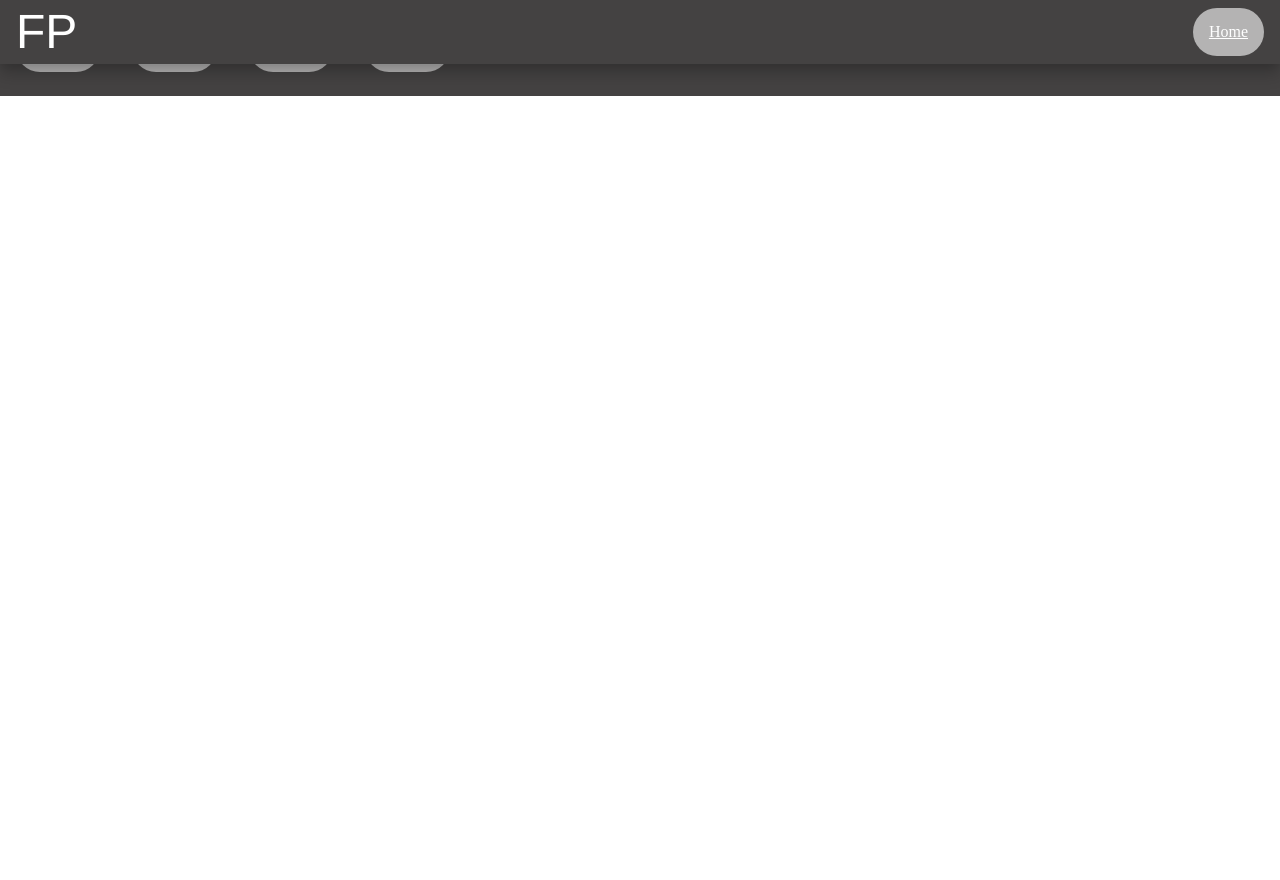
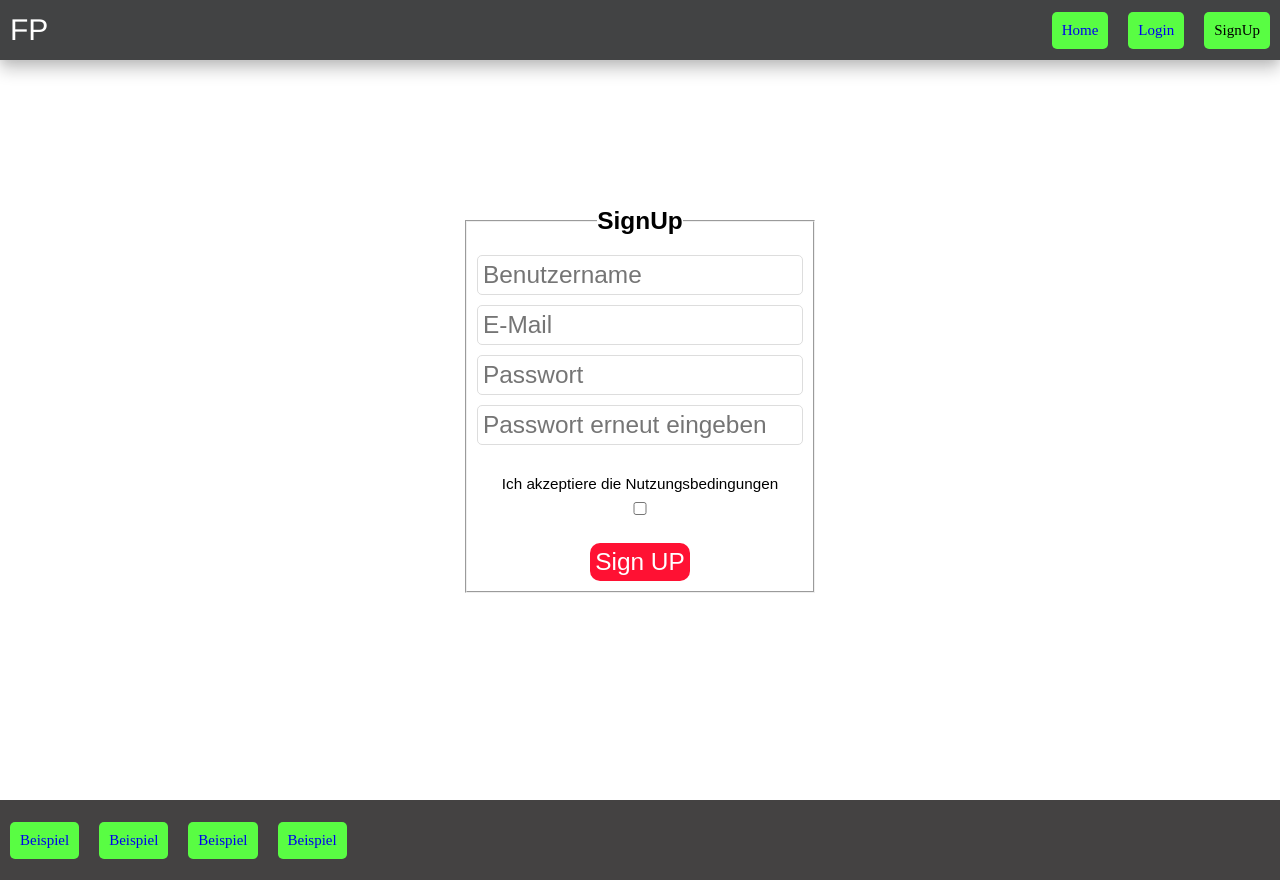
Before and after one commit to BarloGER/SportBase-Frontend, a React (Create React App) app: page /signup in a window 1280 px wide. Before the commit the page ends 800 px from the top, so only its background shows below. Built offline with nearby package versions, Linux system fonts and the light colour scheme.

Commit message:
added Login, SignUp and changed styling

```diff
--- a/src/App.js
+++ b/src/App.js
@@ -2,7 +2,9 @@ import { Route, Routes } from "react-router-dom";
 import LandingPage from "./components/LandingPage";
 import Navbar from "./components/Navbar";
 import Footer from "./components/Footer";
-import "./styles/reset.css";
+import Login from "./components/Login";
+import SignUp from "./components/SignUp";
+// import "./styles/reset.css";
 import "./styles/global.css";
 
 export default function App() {
@@ -12,6 +14,8 @@ export default function App() {
 
       <Routes>
         <Route path="/" element={<LandingPage />} />
+        <Route path="/login" element={<Login />} />
+        <Route path="/signup" element={<SignUp />} />
       </Routes>
 
       <Footer />
--- /dev/null
+++ b/src/components/Login.js
@@ -0,0 +1,36 @@
+import "../styles/access.css";
+
+export default function Login() {
+  return (
+    <main className="access">
+      <fieldset>
+        <form onSubmit>
+          <input
+            type="text"
+            name="user_name"
+            placeholder="Benutzername"
+            required
+            onChange
+          />
+          <input
+            type="password"
+            name="password"
+            placeholder="Passwort"
+            required
+            onChange
+          />
+          <div className="terms">
+            <label>
+              Ich möchte angemeldet bleiben.
+              <input type="checkbox" name="confirm" onChange />
+            </label>
+          </div>
+          <button className="button">Login</button>
+        </form>
+        <legend>
+          <h1>Login</h1>
+        </legend>
+      </fieldset>
+    </main>
+  );
+}
--- a/src/components/Navbar.js
+++ b/src/components/Navbar.js
@@ -1,9 +1,13 @@
 import { NavLink } from "react-router-dom";
 import { useState } from "react";
+// import Login from "./Login";
+// import SignUp from "./SignUp";
 import "../styles/navbar.css";
 
 export default function Navbar() {
   const [isNavExpanded, setIsNavExpanded] = useState(false);
+  // const [isLoginToggled, setIsLoginToggled] = useState(false);
+  // const [isSignUpToggled, setIsSignUpToggled] = useState(false);
 
   return (
     <nav className="navigation">
@@ -37,13 +41,29 @@ export default function Navbar() {
           isNavExpanded ? "navigation-menu expanded" : "navigation-menu"
         }
       >
-        <ul>
+        <ul className="nav-link">
+          <NavLink to="/" onClick={() => setIsNavExpanded(false)}>
+            <li>Home</li>
+          </NavLink>
           <NavLink
-            className="nav-link"
-            to="/"
-            onClick={() => setIsNavExpanded(false)}
+            to="/login"
+            onClick={() => {
+              setIsNavExpanded(false);
+              // setIsLoginToggled(!isLoginToggled);
+            }}
           >
-            <li>Home</li>
+            <li>Login</li>
+            {/* {isLoginToggled && <Login />} */}
+          </NavLink>
+          <NavLink
+            to="/signup"
+            onClick={() => {
+              setIsNavExpanded(false);
+              // setIsSignUpToggled(!isSignUpToggled);
+            }}
+          >
+            <li>SignUp</li>
+            {/* {isSignUpToggled && <SignUp />} */}
           </NavLink>
         </ul>
       </div>
--- /dev/null
+++ b/src/components/SignUp.js
@@ -0,0 +1,50 @@
+import "../styles/access.css";
+
+export default function SignUp() {
+  return (
+    <main className="access">
+      <fieldset>
+        <form onSubmit>
+          <input
+            type="text"
+            name="user_name"
+            placeholder="Benutzername"
+            required
+            onChange
+          />
+          <input
+            type="email"
+            name="email"
+            placeholder="E-Mail"
+            required
+            onChange
+          />
+          <input
+            type="password"
+            name="password"
+            placeholder="Passwort"
+            required
+            onChange
+          />
+          <input
+            type="password"
+            name="password"
+            placeholder="Passwort erneut eingeben"
+            required
+            onChange
+          />
+          <div className="terms">
+            <label>
+              Ich akzeptiere die Nutzungsbedingungen
+              <input type="checkbox" name="confirm" onChange />
+            </label>
+          </div>
+          <button className="button">Sign UP</button>
+        </form>
+        <legend>
+          <h1>SignUp</h1>
+        </legend>
+      </fieldset>
+    </main>
+  );
+}
--- /dev/null
+++ b/src/styles/access.css
@@ -0,0 +1,52 @@
+/* used in Login and SignUp */
+
+.access {
+  height: 100vh;
+  display: flex;
+  justify-content: center;
+  align-items: center;
+  font-size: 10rem;
+}
+
+fieldset {
+  font-family: sans-serif;
+  text-align: center;
+  margin: 0 auto;
+  text-align: center;
+  padding: 1rem;
+}
+
+label {
+  text-align: left;
+  display: block;
+}
+
+input,
+textarea,
+select {
+  width: 100%;
+  padding: 0.5rem;
+  margin: 1rem 0;
+  border: 1px solid #ddd;
+  border-radius: 0.5rem;
+  box-sizing: border-box;
+  display: block;
+}
+
+.button {
+  color: #fff;
+  background: #f13;
+  border: 0;
+  padding: 0.5rem;
+  border-radius: 1rem;
+  cursor: pointer;
+}
+
+.terms {
+  display: flex;
+  align-content: stretch;
+  justify-content: center;
+  flex-wrap: wrap;
+  margin-bottom: 1rem;
+  margin-top: 3rem;
+}
--- a/src/styles/footer.css
+++ b/src/styles/footer.css
@@ -1,4 +1,3 @@
-/* Needs @media for mobile: Mike 07.10 */
 /* /* Links all Black because active class and every Link redirects to Home  */
 
 .footer {
@@ -6,14 +5,9 @@
   bottom: 0;
   display: flex;
   align-items: center;
-  height: 6rem;
+  height: 8rem;
   padding: 0.5rem 0rem;
   background-color: #444242;
-  color: black;
-}
-
-a {
-  color: white;
 }
 
 .footer {
@@ -26,21 +20,9 @@ a {
 
 .footer li {
   margin: 0 1rem;
-  border-radius: 50px;
+  border-radius: 5px;
   padding: 1rem;
-  font-size: 1rem;
-  background-image: linear-gradient(
-    45deg,
-    rgba(255, 255, 255, 0.6),
-    rgba(255, 255, 255, 0.6)
-  );
-  mix-blend-mode: hard-light;
-}
-
-.NavLink {
-  text-decoration: none;
-  display: block;
-  width: 100%;
+  font-size: 1.5rem;
 }
 
 .active {
--- a/src/styles/global.css
+++ b/src/styles/global.css
@@ -5,6 +5,35 @@
   font-size: 62.5%;
 }
 
+/* width */
+::-webkit-scrollbar {
+  width: 10px;
+}
+
+/* Track */
+::-webkit-scrollbar-track {
+  background: #f1f1f1;
+}
+
+/* Handle */
+::-webkit-scrollbar-thumb {
+  background: #888;
+}
+
+/* Handle on hover */
+::-webkit-scrollbar-thumb:hover {
+  background: #555;
+}
+
+ol,
+ul {
+  list-style: none;
+}
+
+a {
+  text-decoration: none;
+}
+
 /* Utilities */
 .border {
   border: 1px solid red;
--- a/src/styles/landingPage.css
+++ b/src/styles/landingPage.css
@@ -4,7 +4,6 @@
 }
 
 .hero {
-  margin-top: 4rem;
   position: relative;
   width: 100%;
   display: flex;
@@ -62,13 +61,77 @@
   flex-direction: column;
   justify-content: center;
   align-items: center;
-  background-color: #a2a59fe3;
+  background-color: #838582e3;
   padding: 2rem;
 }
 
 .text-container span {
-  font-size: 1.8em;
+  font-size: 10em;
   line-height: 1.2;
   color: rgb(241, 240, 240);
   max-width: 60%;
 }
+
+@media screen and (min-width: 576px) {
+  .hero-title {
+    font-size: 4rem;
+  }
+  .hero-subtitle {
+    font-size: 2.5rem;
+  }
+  .hero-button {
+    font-size: 1.5rem;
+    margin-top: 3rem;
+  }
+  .text-container span {
+    font-size: 1.2rem;
+  }
+}
+
+@media screen and (min-width: 768px) {
+  .hero-title {
+    font-size: 5rem;
+  }
+  .hero-subtitle {
+    font-size: 3.5rem;
+  }
+  .hero-button {
+    font-size: 2rem;
+    margin-top: 3rem;
+  }
+  .text-container span {
+    font-size: 1.4rem;
+  }
+}
+
+@media screen and (min-width: 992px) {
+  .hero-title {
+    font-size: 7rem;
+  }
+  .hero-subtitle {
+    font-size: 5rem;
+  }
+  .hero-button {
+    font-size: 3rem;
+    margin-top: 3rem;
+  }
+  .text-container span {
+    font-size: 1.5rem;
+  }
+}
+
+@media screen and (min-width: 1200px) {
+  .hero-title {
+    font-size: 10rem;
+  }
+  .hero-subtitle {
+    font-size: 8rem;
+  }
+  .hero-button {
+    font-size: 3rem;
+    margin-top: 3rem;
+  }
+  .text-container span {
+    font-size: 1.7rem;
+  }
+}
--- a/src/styles/navbar.css
+++ b/src/styles/navbar.css
@@ -7,9 +7,9 @@
   top: 0;
   display: flex;
   align-items: center;
-  height: 4rem;
+  height: 6rem;
   padding: 0.5rem 0rem;
-  background-color: #444242;
+  background-color: #424344;
   color: black;
   box-shadow: 0 2px 10px rgb(0 0 0 / 10%), 0 10px 15px rgb(0 0 0 / 20%);
 }
@@ -20,10 +20,6 @@
   font-family: "Franklin Gothic Medium", "Arial Narrow", Arial, sans-serif;
   font-size: 3rem;
   margin-left: 1rem;
-}
-
-a {
-  color: white;
 }
 
 .navigation-menu {
@@ -38,28 +34,20 @@ a {
 
 .navigation-menu li {
   list-style-type: none;
-  margin: 0 1rem;
-  border-radius: 50px;
+  border-radius: 5px;
   padding: 1rem;
-  font-size: 1rem;
-  background-image: linear-gradient(
-    45deg,
-    rgba(255, 255, 255, 0.6),
-    rgba(255, 255, 255, 0.6)
-  );
-  mix-blend-mode: hard-light;
+  font-size: 1.5rem;
 }
 
-.NavLink {
-  text-decoration: none;
-  display: block;
-  width: 100%;
+.nav-link li {
+  background-color: rgb(89, 253, 67);
+  margin: 0 1rem;
 }
 
 .hamburger {
   border: 0;
-  height: 40px;
-  width: 40px;
+  height: 3rem;
+  width: 3rem;
   padding: 0.5rem;
   border-radius: 50%;
   background-image: white;
@@ -72,42 +60,36 @@ a {
   display: none;
 }
 
-.hamburger:hover {
-  background-color: #97c8eb;
-}
-
 .active {
   color: black;
   list-style-type: none;
 }
 
-@media screen and (max-width: 850px) {
+@media screen and (max-width: 720px) {
   .hamburger {
     display: block;
   }
 
   .navigation-menu ul {
+    margin-top: 3rem;
     flex-direction: column;
     position: absolute;
-    top: 60px;
     left: 0;
     width: 100%;
-    height: calc(100vh - 60px);
-    background-color: rgb(255, 255, 255);
+    height: 100vh;
+    background-color: rgb(182, 180, 180);
     border-top: 1px solid black;
     display: none;
   }
 
   .navigation-menu li {
     text-align: center;
+    background-color: rgb(255, 255, 255);
+    border-radius: 0;
   }
 
-  a {
+  .navigation-menu li a {
     color: black;
-  }
-
-  .navigation-menu li:hover {
-    background-color: #eee;
   }
 
   .navigation-menu.expanded ul {
```
